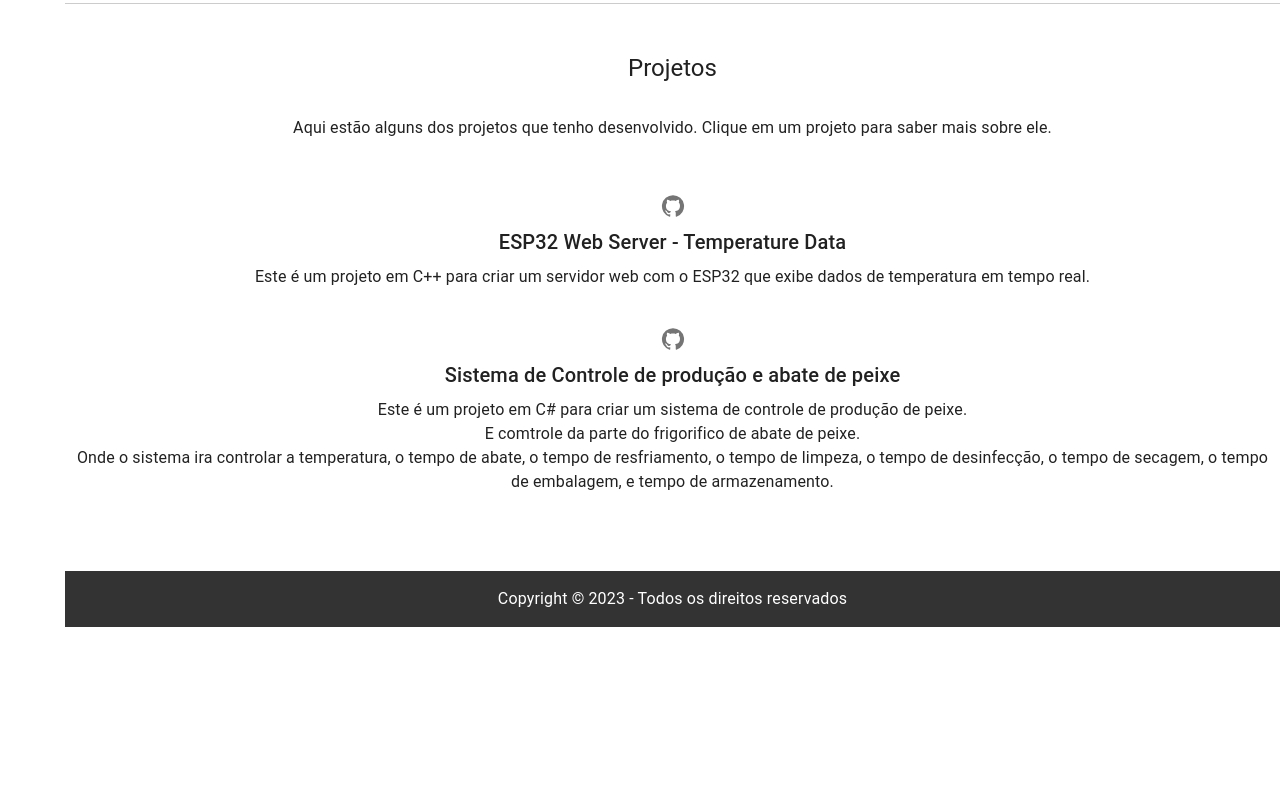
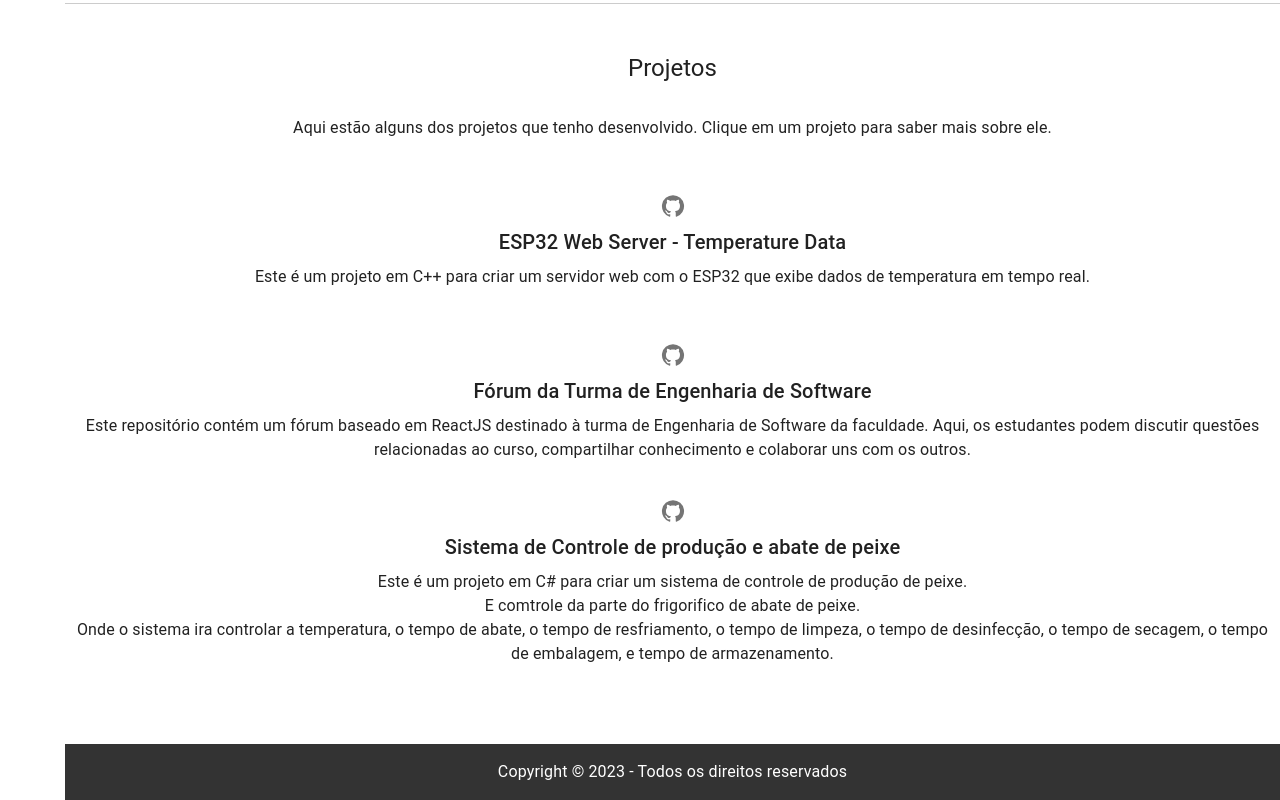
Before and after one commit to Renan0eng/Web_Provavel_TCC, a Next.js app: page / in a window 1280 px wide. Shown: the part 863-1663 px from the top of the page. Before the commit the page ends 1490 px from the top, so only its background shows below. Built offline with nearby package versions, Linux system fonts and the light colour scheme.

Commit message:
Fórum da Turma de Engenharia de Software

```diff
--- a/pages/index.js
+++ b/pages/index.js
@@ -326,7 +326,7 @@ export default function Home() {
 
             <Box>
               <Box pt={5}>
-                <Link href={"https://github.com/Renan0eng/Site-Analise-De-Solo"} target={"_blank"} >
+                <Link href={"https://github.com/Renan0eng/CodeCampus"} target={"_blank"} >
                   <IconButton>
                     <GitHubIcon />
                   </IconButton>
@@ -336,6 +336,19 @@ export default function Home() {
                 </Typography>
                 <Typography variant="body1" gutterBottom>
                   Este é um projeto em C++ para criar um servidor web com o ESP32 que exibe dados de temperatura em tempo real.
+                </Typography>
+              </Box>
+              <Box pt={5}>
+                <Link href={"https://github.com/Renan0eng/Site-Analise-De-Solo"} target={"_blank"} >
+                  <IconButton>
+                    <GitHubIcon />
+                  </IconButton>
+                </Link>
+                <Typography variant="h6" gutterBottom>
+                  Fórum da Turma de Engenharia de Software
+                </Typography>
+                <Typography variant="body1" gutterBottom>
+                  Este repositório contém um fórum baseado em ReactJS destinado à turma de Engenharia de Software da faculdade. Aqui, os estudantes podem discutir questões relacionadas ao curso, compartilhar conhecimento e colaborar uns com os outros.
                 </Typography>
               </Box>
               <Box pt={3}>
```
